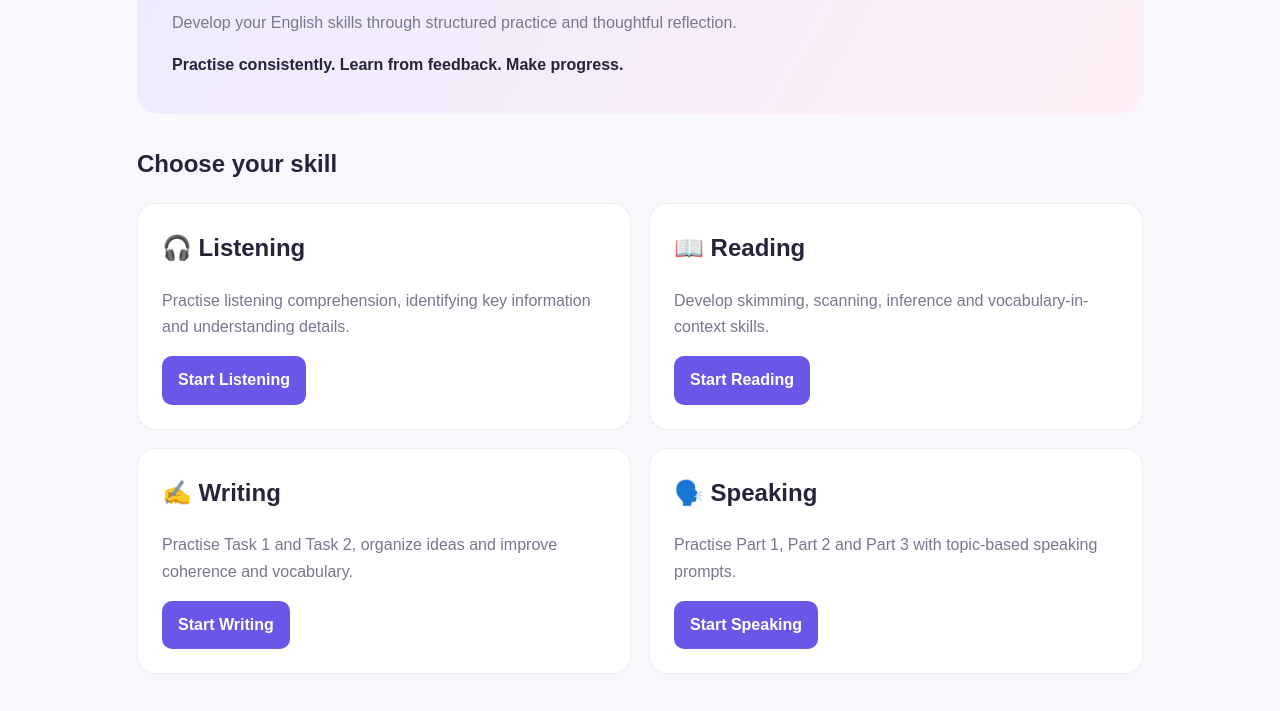
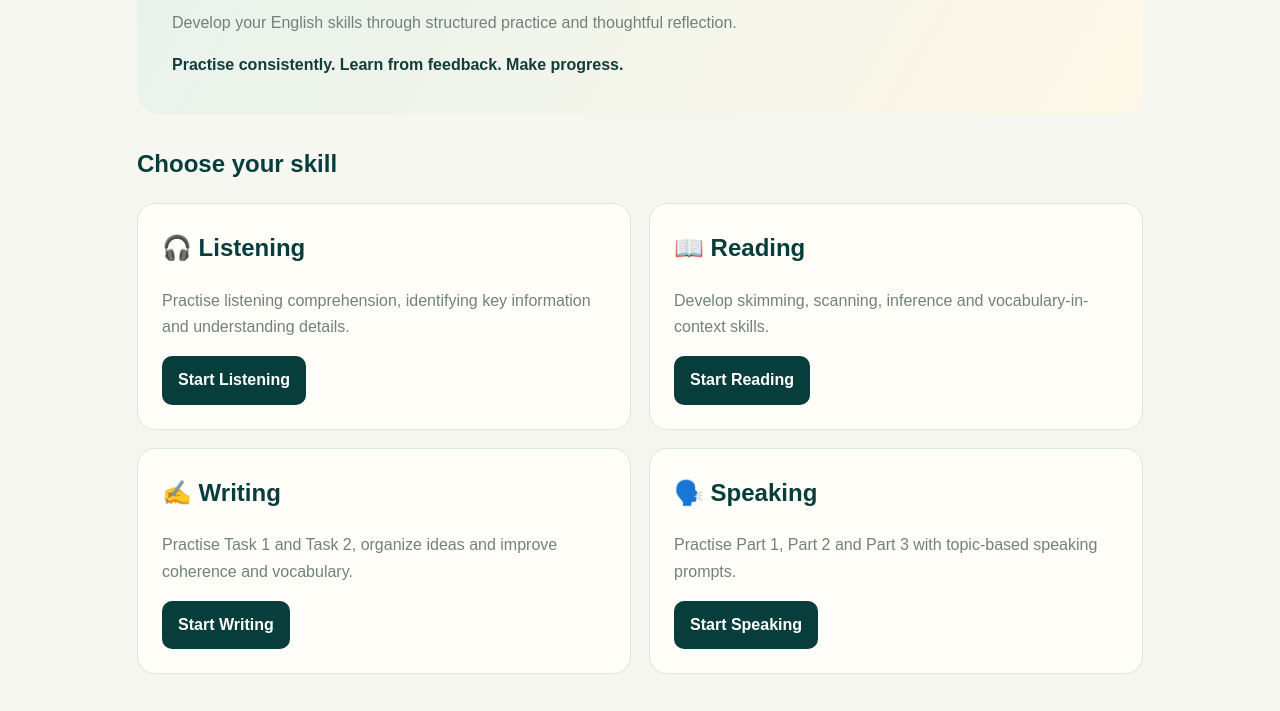
Before and after one commit to oops-english/oopslearn, a plain HTML site: page ielts.html in a window 1280 px wide. Shown: the part 224-935 px from the top of the page. Drawn offline with Linux system fonts and the light colour scheme.

Commit message:
Update ielts.html

```diff
--- a/ielts.html
+++ b/ielts.html
@@ -37,6 +37,7 @@ body.accessible .secondary{background:#333;color:#ffeb3b}
 footer{text-align:center;padding:30px;color:var(--muted)}
 @media(max-width:650px){.grid{grid-template-columns:1fr}.hero h1{font-size:29px}}
 </style>
+ <link rel="stylesheet" href="theme-fix.css">
 </head>
 <body>
 <header>
```
